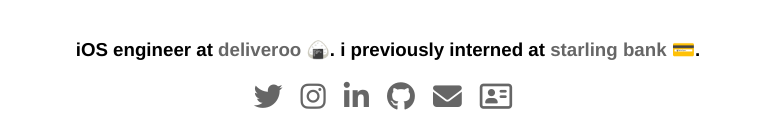
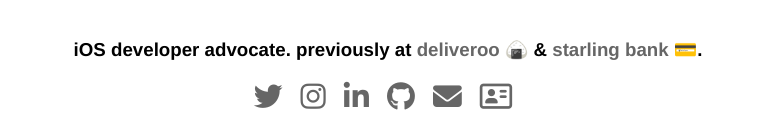
Before and after one commit to elenaaa234/elenaaa234.github.io, a plain HTML site: page index.html in a window 1280 px wide. Shown: the part 242-371 px from the top of the page, without its empty margins (252-1024 px from the left). Drawn offline with Linux system fonts and the light colour scheme.

Commit message:
Update index.html

```diff
--- a/index.html
+++ b/index.html
@@ -18,7 +18,7 @@
   </div>
 
   <div>
-      <h3> iOS engineer at <a href="https://deliveroo.co.uk" target="_blank">deliveroo</a> 🍙. i previously interned at <a href="https://starlingbank.com" target="_blank">starling bank</a> 💳.
+      <h3> iOS developer advocate. previously at <a href="https://deliveroo.co.uk" target="_blank">deliveroo</a> 🍙 & <a href="https://starlingbank.com" target="_blank">starling bank</a> 💳.
       </h3>
   </div>
 
```
